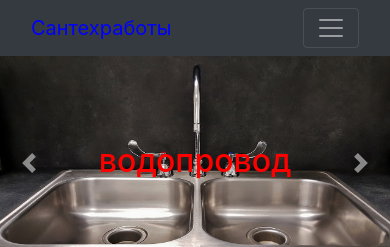
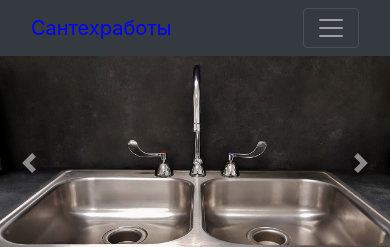
Before and after one commit to andrjuxa201185/advertising, a Flask app: page / in a window 390 px wide; the page is wider, and only the part inside the window is pictured. Shown: the top 247 px of that part. Run offline with Flask 2, Linux system fonts and the light colour scheme; some libraries are stand-ins or nearby versions.

Commit message:
add main page

```diff
--- a/static/style.css
+++ b/static/style.css
@@ -25,11 +25,13 @@ h1{
 .wraper-block-rubric div{
     margin: 0;
     padding: 0%;
+    overflow: hidden;
 }
 .wraper-block-rubric img{
     margin: 0%;
     padding: 0%;
     width: 100%;
+    transition: all 1s;
 }
 .wraper-red-rgba{
     position: absolute;
@@ -55,6 +57,11 @@ h1{
 .wraper-block-rubric div:hover .wraper-red-rgba{
     display: block;
 }
+.wraper-block-rubric div:hover img{
+    transform: scale(1.05);
+    transition: all 1s;
+}
+
 
 
 /* media */
@@ -81,8 +88,19 @@ h1{
         margin-bottom: 50px;
     }
 }
-
-
+@media (max-width: 768px) {
+    .wraper-red-rgba a{
+        font-size: 52px;
+    }
+    .carousel-caption h2{
+        margin-bottom: 30px;
+    }
+}
+@media (max-width: 576px) {
+    .wraper-red-rgba a{
+        font-size: 42px;
+    }
+}
 
 footer{
     height: 60px;
--- a/templates/index.html
+++ b/templates/index.html
@@ -43,28 +43,28 @@
         <div class="carousel-inner">
           <div class="carousel-item active">
             <img class="d-block w-100" src="../static/img/basin-1502544_1280.jpg" alt="First slide">
-            <div class="carousel-caption">
+            <div class="carousel-caption d-none d-sm-block">
               <h2>водопровод</h2>
             </div>
           </div>
 
           <div class="carousel-item">
             <img class="d-block w-100" src="../static/img/drain-2454608_1280_cr.jpg" alt="Third slide">
-            <div class="carousel-caption">
+            <div class="carousel-caption d-none d-sm-block">
               <h2>канализация</h2>
             </div>
           </div>
 
           <div class="carousel-item">
             <img class="d-block w-100" src="../static/img/tap-1937432_1280_cr.jpg" alt="Second slide">
-            <div class="carousel-caption">
+            <div class="carousel-caption d-none d-sm-block">
               <h2>установка приборов</h2>
             </div>
           </div>
 
           <div class="carousel-item">
             <img class="d-block w-100" src="../static/img/radiator-250558_1280 (1).jpg" alt="Third slide">
-            <div class="carousel-caption">
+            <div class="carousel-caption d-none d-sm-block">
               <h2>замена радиаторов</h2>
             </div>
           </div>
--- a/templates/price.html
+++ b/templates/price.html
@@ -16,7 +16,7 @@
 <body>
     <nav class="navbar navbar-default fixed-top navbar-dark bg-dark">
       <div class="container-fluid">
-        <a class="navbar-brand" href="#">Сантехработы</a>
+        <a class="navbar-brand" href="#"><h1>Сантехработы</h1></a>
         <button class="navbar-toggler" type="button" data-toggle="collapse" data-target="#navbarSupportedContent" aria-controls="navbarSupportedContent" aria-expanded="false" aria-label="Toggle navigation">
           <span class="navbar-toggler-icon"></span>
         </button>
```
